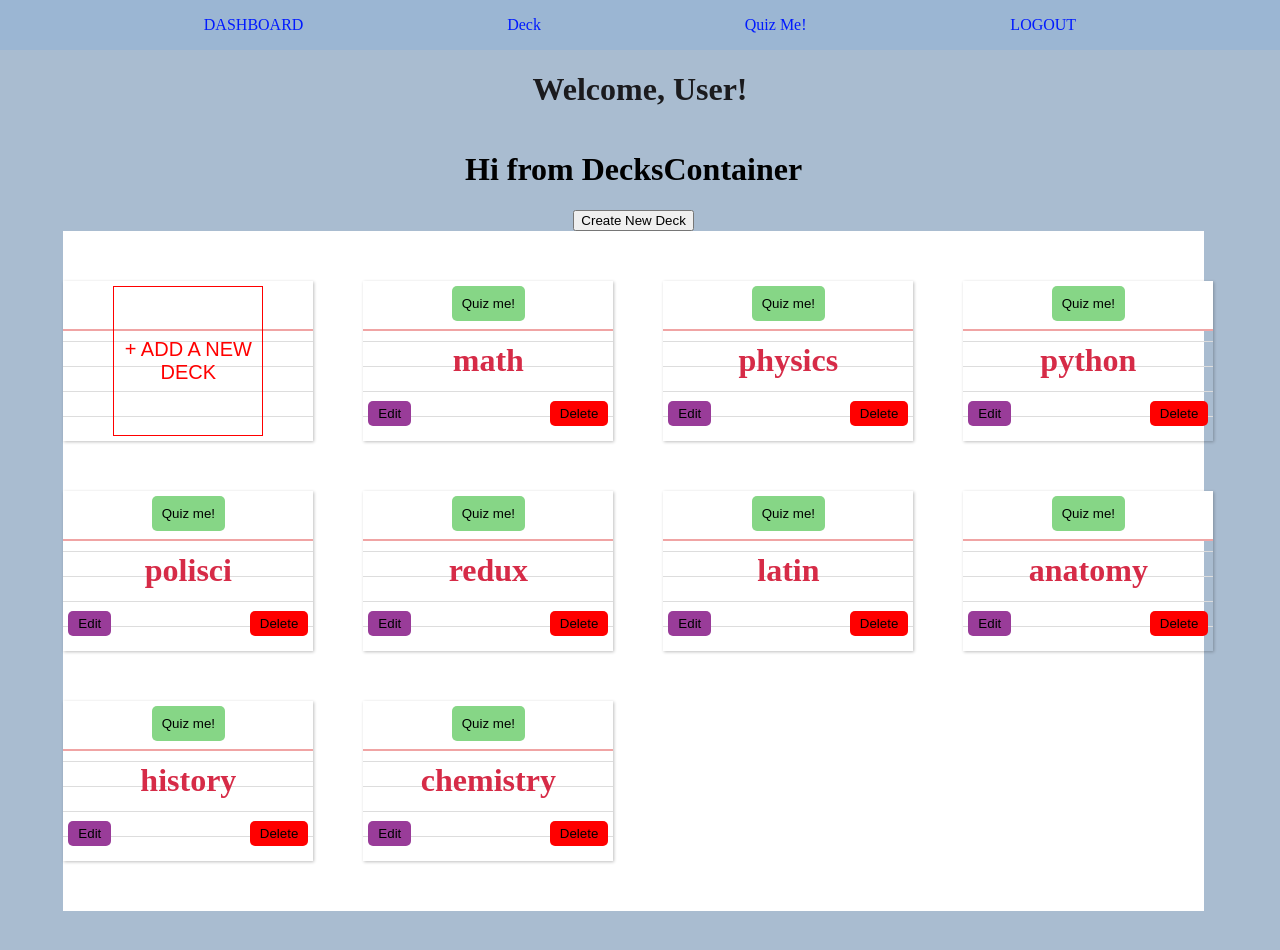
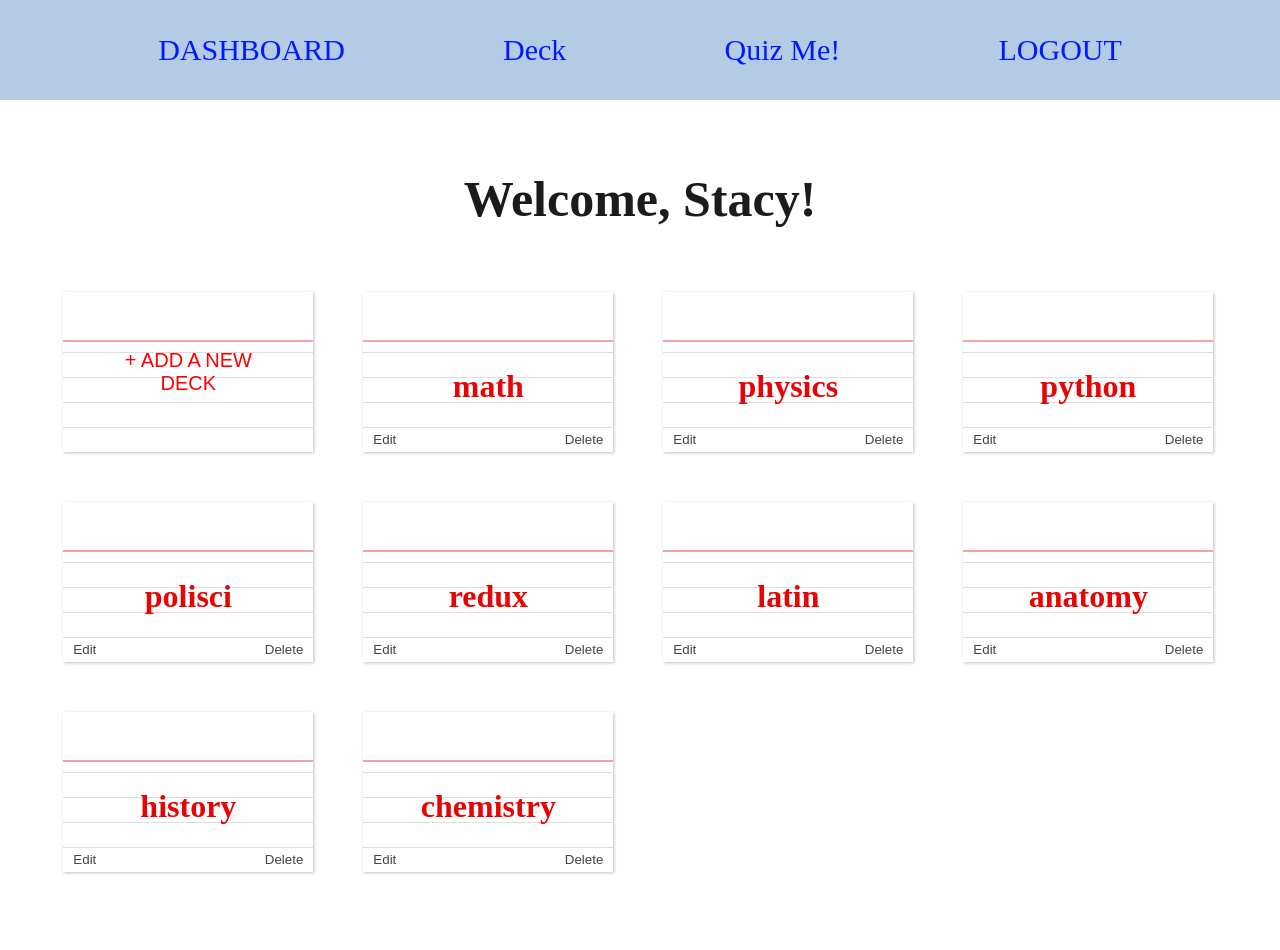
Before and after one commit to barsscratchproject/scratch_project, a React app: page /dashboard in a window 1280 px wide. Shown: the top 950 px of the page. Built offline with nearby package versions, Linux system fonts and the light colour scheme.

Commit message:
partially finished deck edit page UI

```diff
--- a/client/components/DeckIcon.jsx
+++ b/client/components/DeckIcon.jsx
@@ -11,9 +11,9 @@ class DeckIcon extends Component {
     return (
       // <h1>THIS IS AN ICON</h1>
       <div className="singleDeckIcon">
-        <div className="quizBtnContainer">
-          <button className="singleDeckQuizMeBtn">Quiz me!</button>
-        </div>
+        {/* <div className="quizBtnContainer"> */}
+          {/* <button className="singleDeckQuizMeBtn">Quiz me!</button> */}
+        {/* </div> */}
         <h1 className="oneDeck">{this.props.topic}</h1>
         <div className="editBtnContainer">
           <button className="singleDeckEditBtn">Edit</button>
--- a/client/components/NavBar.jsx
+++ b/client/components/NavBar.jsx
@@ -9,10 +9,20 @@ class NavBar extends Component {
   constructor(props) {
     super(props);
     this.state = {
-      // decks: [{'topic': 'math'; cards: {}}, {'topic': 'history'}, {'topic': 'health'}]
-      decks: ['math', 'physics', 'python', 'polisci', 'redux', 'latin', 'anatomy', 'history', 'chemistry']
+      userName: 'Stacy',
+      decks: ['math', 'physics', 'python', 'polisci', 'redux', 'latin', 'anatomy', 'history', 'chemistry'],
+      mathCards: [
+        {question: 'What is the capital of New York State?', answer: 'Albany'},
+        {question: 'What is the relationship between displacement, time interval and average velocity of an object travelling in uniform motion?', answer: 'When d gets larger and t is constant, the average velocity gets larger. When t gets larger, and d is constant, the average velocity gets smaller. When av gets larger, the slope position of a position time (dt) graph gets steeper.'},
+        {question: '2 + 2', answer: '4'},
+        {question: '2 + 4', answer: '6'},
+        {question: '2 + 6', answer: '8'},
+        {question: '2 + 8', answer: '10'},
+        {question: '2 + 10', answer: '12'}
+      ]
     };
   }
+
   render() {
     console.log('NAVBAR this.state.decks', this.state.decks);
     return (
@@ -35,11 +45,19 @@ class NavBar extends Component {
         <Switch>
           {/* need to render something for the home route? */}
           <Route path="/dashboard" exact>
-            <Dashboard decks={this.state.decks} />
+            <Dashboard user={this.state.userName} decks={this.state.decks} />
+          </Route>
+
+          <Route path="/deck">
+            <Deck user={this.state.userName} decks={this.state.decks} cards={this.state.mathCards} />
+          </Route>
+
+          <Route path="/quiz">
+            <Quiz user={this.state.userName} decks={this.state.decks} cards={this.state.mathCards} />
           </Route>
 
           <Route path="/login">
-            <Login />
+            <Login user={this.state.userName} decks={this.state.decks} cards={this.state.mathCards} />
           </Route>
         </Switch>
       </body>
--- a/client/components/QuizCard.jsx
+++ b/client/components/QuizCard.jsx
@@ -1,5 +1,16 @@
-import React from 'react';
+import React, { Component } from 'react';
 
-const QuizCard = () => <div class="container">Hi from QuizCard</div>;
+class QuizCard extends Component {
+  constructor(props) {
+    super(props);
+  }
+  render() {
+    return (
+      <div className="interactiveFlashCard">
+        <p>THIS IS A FLASHCARD!!!!!!!!!</p>
+      </div>
+    );
+  }
+}
 
 export default QuizCard;
--- a/client/components/SingleCard.jsx
+++ b/client/components/SingleCard.jsx
@@ -1,5 +1,20 @@
-import React from 'react';
+import React, { Component } from 'react';
 
-const SingleCard = () => <div class="container">Hi from SingleCard</div>;
+class SingleCard extends Component {
+  constructor(props) {
+    super(props);
+  }
+  render() {
+    return (
+      <div className="editSingleCard">
+        <div className="questionAnswer">
+          <h1 className="singleQuestion">{this.props.question}</h1>
+          <div className="divider"></div>
+          <h1 className="singleAnswer">{this.props.answer}</h1>
+        </div>
+      </div>
+    );
+  }
+}
 
 export default SingleCard;
--- a/client/containers/CardsContainer.jsx
+++ b/client/containers/CardsContainer.jsx
@@ -7,10 +7,27 @@ class CardsContainer extends Component {
   }
 
   render() {
+    console.log('CARDS CONTAINER user', this.props.user);
+    console.log('CARDS CONTAINER deck', this.props.deck);
+    console.log('CARDS CONTAINER this.props.cards', this.props.cards);
+
+    let cards = [];
+    for (let i = 0; i < this.props.cards.length; i++) {
+      cards.push(<SingleCard key={`Card${i}`} question={this.props.cards[i].question} answer={this.props.cards[i].answer} />)
+    }
+
     return (
-      <div>
-        Hi from CardsContainer
-        <SingleCard />
+      <div className="editContainer">
+        <div className="greetingContainer">
+          <h1 className='userDeckGreeting'>{this.props.user}'s {this.props.deck} deck</h1>
+        </div>
+        <div className="editSection">
+          <div className="questionAnswerHeaders">
+            <h1>Qs</h1>
+            <h1>As</h1>
+          </div>
+          {cards}
+        </div>
       </div>
     );
   }
--- a/client/containers/DecksContainer.jsx
+++ b/client/containers/DecksContainer.jsx
@@ -11,8 +11,7 @@ class DecksContainer extends Component {
     console.log('DECKS CONTAINER this.props.decks', this.props.decks);
     return (
       <div className="dashboardBox">
-        <h1>Hi from DecksContainer</h1>
-        <button>Create New Deck</button>
+        {/* <h1>Hi from DecksContainer</h1> */}
         <DeckGrid decks={this.props.decks} />
       </div>
     );
--- a/client/main/Dashboard.jsx
+++ b/client/main/Dashboard.jsx
@@ -11,7 +11,7 @@ class Dashboard extends Component {
     console.log('DASHBOARD this.props.decks', this.props.decks);
     return (
       <div>
-        <h1 className="welcomeUser">Welcome, User!</h1>
+        <h1 className="welcomeUser">Welcome, {this.props.user}!</h1>
         <DecksContainer decks={this.props.decks} />
       </div>
     );
--- a/client/main/Deck.jsx
+++ b/client/main/Deck.jsx
@@ -2,15 +2,18 @@ import React, { Component } from 'react';
 import CardsContainer from '../containers/CardsContainer.jsx';
 
 class Deck extends Component {
+  constructor(props) {
+    super(props);
+  }
+
   render() {
+    console.log('DECK CONTAINER user', this.props.user);
+    console.log('DECK this.props.decks', this.props.decks);
+    console.log('DECK this.props.cards', this.props.cards);
     return (
       <div>
-        <CardsContainer />
-        <h1>hey deck</h1>
-        <button>Add a card</button>
-        <h3>This is a card</h3>
-        <button>Edit this card</button>
-        <button>Delete this card</button>
+        {/* <h1>{this.props.user}'s {this.props.deck} deck:</h1> */}
+        <CardsContainer user={this.props.user} deck={this.props.decks[0]} cards={this.props.cards} />
       </div>
     );
   }
--- a/client/styles.css
+++ b/client/styles.css
@@ -1,14 +1,14 @@
 body {
-  background-color: rgb(169, 188, 208);
+  /* background-color: rgb(169, 188, 208); */
   width: 100%;
   margin: 0px 0px;
   padding: 0px 0px;
 }
 
-button:hover{
+/* button:hover{
   cursor: pointer;
   filter: brightness(75%);
-}
+} */
 
 /* Navbar styling; appears on the top of every page */
 .navBar {
@@ -16,11 +16,13 @@ button:hover{
   flex-direction: row;
   justify-content: space-evenly;
   align-items: center;
-  background-color: rgb(155, 182, 211);
+  background-color: rgb(179, 203, 228);
   /* border: 1px solid greenyellow; */
   /* background-color: rgb(88, 164, 176); */
   /* color: rgb(216, 219, 226); */
   width: 100%;
+  height: 100px;
+  font-size: 30px;
 }
 
 /* unvisited navbar link */
@@ -45,7 +47,19 @@ button:hover{
 
 /* navbar home/dashboard logo */
 .logo {
-
+  display: flex;
+  align-items: center;
+  justify-content: center;
+  background-image:
+  linear-gradient(180deg, white 3rem, #F0A4A4 calc(3rem), #F0A4A4 calc(3rem + 2px), transparent 1px),
+  repeating-linear-gradient(0deg, transparent, transparent 1.5rem, #DDD 1px, #DDD calc(1.5rem + 1px));
+  box-shadow: 1px 1px 3px rgba(0,0,0,.25);
+  height: 40px;
+  width: 80px;
+  margin: auto;
+  position: relative;
+  top: 50%;
+  transform: translateY(-50%);
 }
 
 /*
@@ -54,7 +68,8 @@ displays the text "Welcome, User!"
 */
 .welcomeUser {
   color: rgb(27, 27, 30);
-  /* font-family: 'Fascinate'; */
+  margin-top: 70px;
+  font-size: 50px;
   display: flex;
   justify-content: center;
 }
@@ -81,7 +96,7 @@ displays the text "Welcome, User!"
   /* border: 1px solid orange; */
   background-color: white;
   margin-bottom: 100px;
-  padding: 50px 0px 50px 0px;
+  padding: 30px 0px 50px 0px;
 }
 
 /* A single deck icon as rendered on the dashboard page */
@@ -96,32 +111,19 @@ displays the text "Welcome, User!"
   position: relative;
   top: 50%;
   transform: translateY(-50%);
+
+  display: flex;
+  flex-direction: column;
+  justify-content: flex-end;
 }
 
 /* Dashboard page single deck h1 TOPIC header */
 .oneDeck {
   display: flex;
+  /* align-items: center; */
   justify-content: center;
-  color: rgb(214, 43, 71);
-}
-
-
-/* Q U I Z */
-/* Dashboard page single deck "quiz me" button CONTAINER */
-.quizBtnContainer {
-  display: flex;
-  justify-content: center;
-  align-items: center;
-  margin-top: 5px;
-  /* background-color: orange; */
-}
-
-/* Dashboard page single deck "quiz me" button */
-.singleDeckQuizMeBtn {
-  background-color: rgb(134, 214, 134);
-  border: none;
-  padding: 10px 10px;
-  border-radius: 5px;
+  /* color: rgb(214, 43, 71); */
+  color:rgb(230, 4, 4);
 }
 
 
@@ -131,24 +133,40 @@ displays the text "Welcome, User!"
   display: flex;
   justify-content: space-between;
   align-items: center;
-  margin: 0px 5px 2px 5px;
+  /* margin: 0px 5px 2px 5px; */
   /* background-color: blue; */
 }
 
 /* Dashboard page single deck "edit" button */
 .singleDeckEditBtn {
-  background-color: rgb(153, 60, 153);
+  background-color: transparent;
+  color: rgb(68, 68, 68);
   border: none;
   padding: 5px 10px;
   border-radius: 5px;
 }
 
+.singleDeckEditBtn:hover {
+  cursor: pointer;
+  background-color: red;
+  color: white;
+  /* background-color: F0A4A4; */
+}
+
 /* Dashboard page single deck "delete" button */
 .singleDeckDeleteBtn {
-  background-color: red;
+  background-color: transparent;
+  color: rgb(68, 68, 68);
   border: none;
   padding: 5px 10px;
   border-radius: 5px;
+}
+
+.singleDeckDeleteBtn:hover {
+  cursor: pointer;
+  background-color: red;
+  color: white;
+  /* background-color: F0A4A4; */
 }
 
 /* Dashboard page deck creation element */
@@ -176,7 +194,7 @@ displays the text "Welcome, User!"
   display: flex;
   align-items: center;
   justify-content: center;
-  border: 1px solid red;
+  border: none;
   color: red;
 }
 
@@ -184,3 +202,90 @@ displays the text "Welcome, User!"
   font-size: 50px;
   color: red;
 } */
+
+
+/* EDIT PAGE*/
+/* entire edit container*/
+.editContainer {
+  display: flex;
+  flex-direction: column;
+  justify-content: center;
+  /* align-items: center; */
+  /* background: rgb(245, 187, 187); */
+}
+
+/* "[User]'s [topic] deck" header CONTAINER */
+.greetingContainer {
+  display: flex;
+  justify-content: center;
+  align-items: center;
+  /* background-color: red; */
+}
+
+/* "[User]'s [topic] deck" header */
+.userDeckGreeting {
+  color:rgb(0, 26, 255);
+}
+
+.editSection {
+  border: 1px solid black;
+  /* background-color: red; */
+}
+/* container for a single card on the edit page*/
+.editSingleCard {
+  display: flex;
+  justify-content: space-evenly;
+  padding: 10px 0px 10px 0px;
+}
+
+/* question/answer column header container */
+.questionAnswerHeaders {
+  display: flex;
+  justify-content: space-evenly;
+  color: black;
+}
+
+/* question/answer container for individual flashcard */
+.questionAnswer {
+  font-size: 9px;
+  width: 100%;
+  border: 1px solid red;
+  display: flex;
+  /* flex-direction: column; */
+  justify-content: space-evenly;
+  align-items: center;
+  background-color: rgb(184, 184, 250);
+  padding: 20px 0px 20px 0px;
+}
+
+/* divider between any given question and answer */
+.divider {
+  /* border-left:1px solid #38546d;
+  border-right:1px solid #16222c;  */
+  border-left:1px solid red;
+  border-right:1px solid red;
+  height:50px;
+  position:absolute;
+  /* right:249px; */
+  /* top:10px;  */
+}
+
+/* test of a single question on edit page */
+.singleQuestion {
+  width: 50%;
+  margin: 0px 20px 0px 20px;
+  /* padding: 0px 0px 0px 5px; */
+  /* border: 1px solid greenyellow; */
+  /* color: purple; */
+  /* border-right: 1px solid red; */
+}
+
+/* test of a single answer on edit page */
+.singleAnswer {
+  width: 50%;
+  /* height: 100%; */
+  margin: 0px 20px 0px 20px;
+  /* border: 1px solid orange; */
+  /* color: green; */
+  /* border-left: 1px solid blue; */
+}
```
Also changed, not shown: client/App.jsx (+1 -11 lines).
